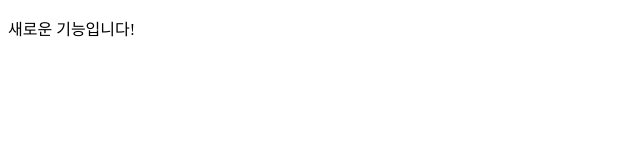
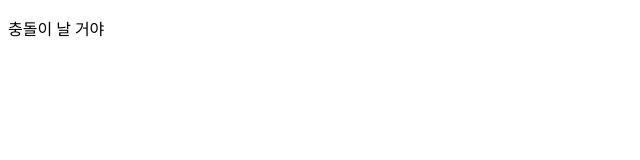
Before and after one commit to JHni2/GitInitTest, a plain HTML site: page index.html in a window 1280 px wide. Shown: the full height of the page, 0-640 px from the left. Drawn offline with Linux system fonts and the light colour scheme.

Commit message:
충돌이 날 거야

```diff
--- a/index.html
+++ b/index.html
@@ -9,7 +9,7 @@
 </head>
 
 <body>
-  <p>새로운 기능입니다!</p>
+  <p>충돌이 날 거야</p>
 </body>
 
 </html>
```
